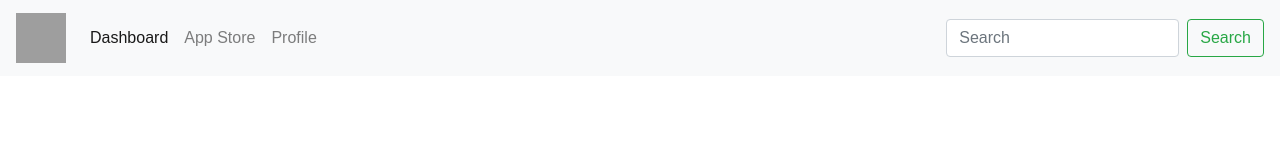
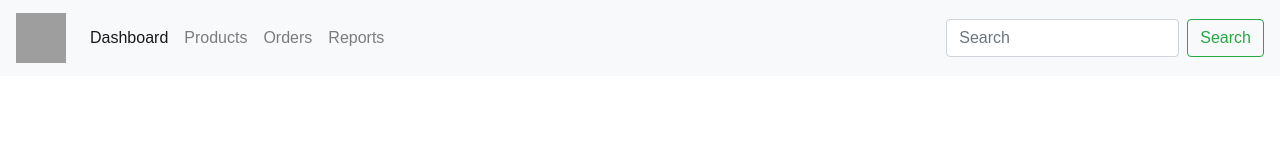
Before and after one commit to pbcub1/CIMS, a React (Create React App) app: page / in a window 1280 px wide. Shown: the top 160 px of the page. Built offline with nearby package versions, Linux system fonts and the light colour scheme; grey boxes are pictures that could not be loaded.

Commit message:
Nav Bar event handlers
I added a link and added event handlers to it.

```diff
--- a/src/com_Navbar.js
+++ b/src/com_Navbar.js
@@ -1,6 +1,11 @@
 import React, { Component } from 'react';
 
 class Navbar extends Component {
+    processClick( e, trigger ){
+        e.preventDefault();
+        console.log(trigger);
+    }
+
     render() {
         return (
             <nav className="navbar navbar-expand-lg navbar-light bg-light">
@@ -14,13 +19,16 @@ class Navbar extends Component {
             <div className="collapse navbar-collapse" id="navbarSupportedContent">
               <ul className="navbar-nav mr-auto">
                 <li className="nav-item active">
-                    <a className="nav-link" href="">Dashboard <span className="sr-only">(current)</span></a>
+                    <a className="nav-link" onClick={(e) => this.processClick(e, 'dash')} href="#">Dashboard <span className="sr-only">(current)</span></a>
                 </li>
                 <li className="nav-item">
-                    <a className="nav-link" href="">App Store</a>
+                    <a className="nav-link" onClick={(e) => this.processClick(e, 'products')} href="#">Products</a>
                 </li>
                 <li className="nav-item">
-                    <a className="nav-link" href="">Profile</a>
+                    <a className="nav-link" onClick={(e) => this.processClick(e, 'orders')} href="#">Orders</a>
+                </li>
+                <li className="nav-item">
+                    <a className="nav-link" onClick={(e) => this.processClick(e, 'reports')} href="#">Reports</a>
                 </li>
               </ul>
               <form className="form-inline my-2 my-lg-0">
```
